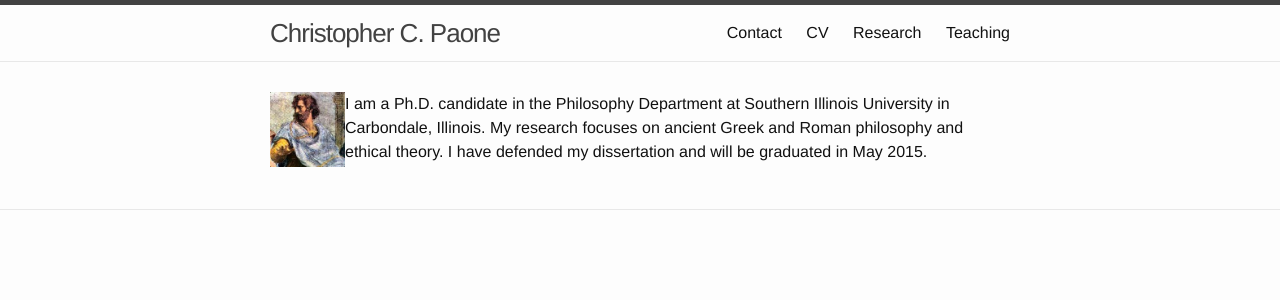
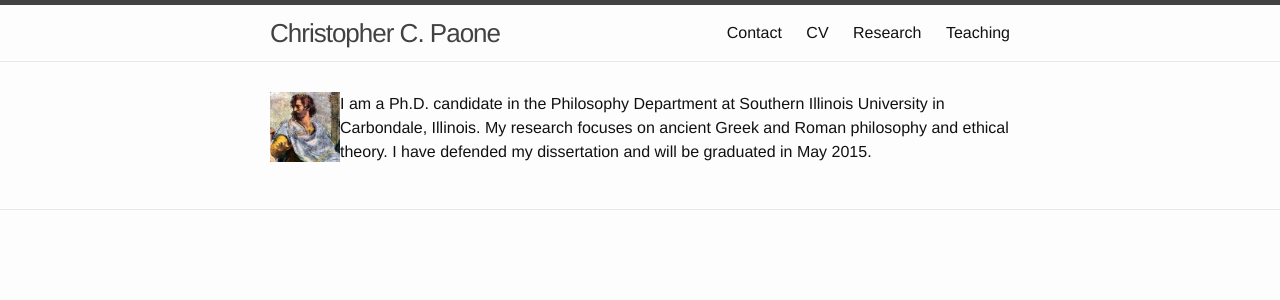
Before and after one commit to paonec/paonec.github.io, a Jekyll site: the page built from index.html, in a window 1280 px wide. Shown: the top 300 px of the page. Built offline with Jekyll 4.4.1, drawn with Linux system fonts in a browser that asks for light colours.

Commit message:
reduce image size

```diff
--- a/index.html
+++ b/index.html
@@ -3,5 +3,5 @@
 ---
 
 <div class="home">
-  <img height="75" src="/images/aristotle_184.jpg" style="float:left;"><p class="text">{{ site.description }}</p>
+  <img height="70" src="/images/aristotle_184.jpg" style="float:left;"><p class="text">{{ site.description }}</p>
 </div>
```
